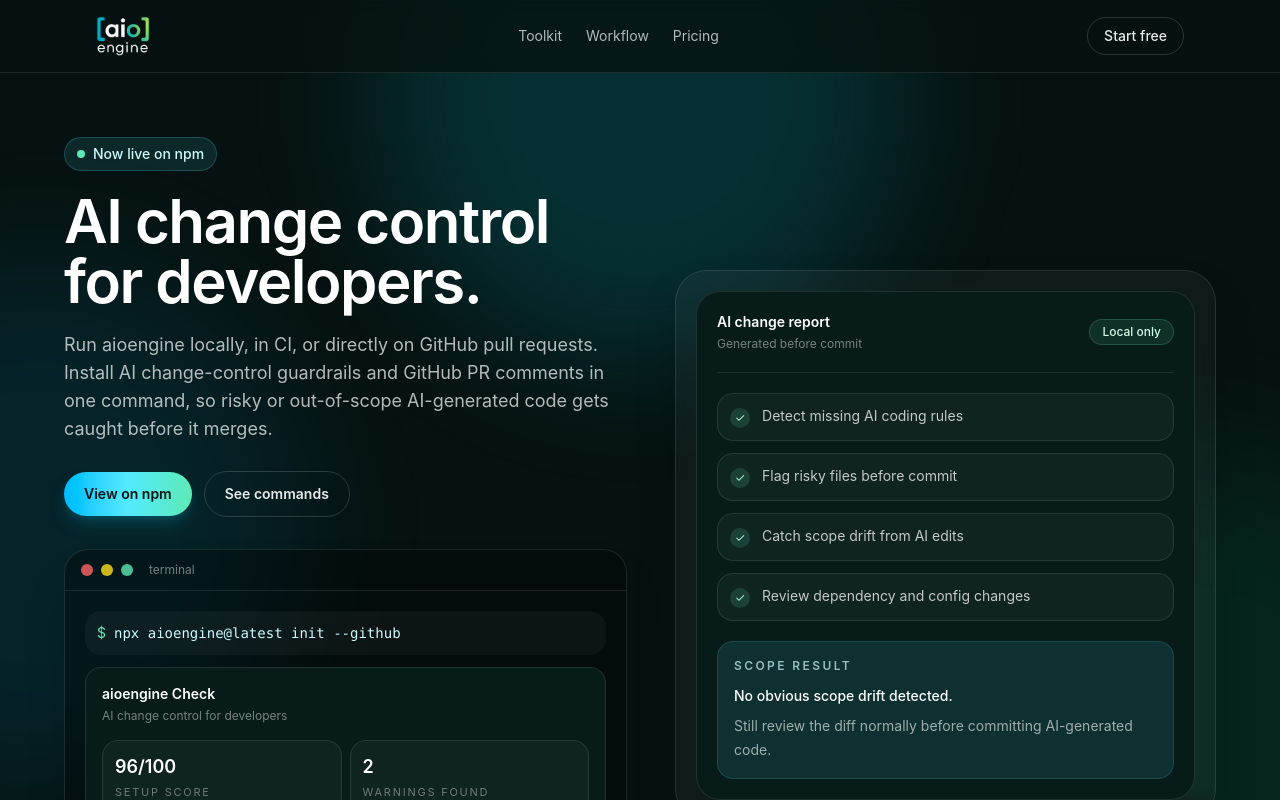
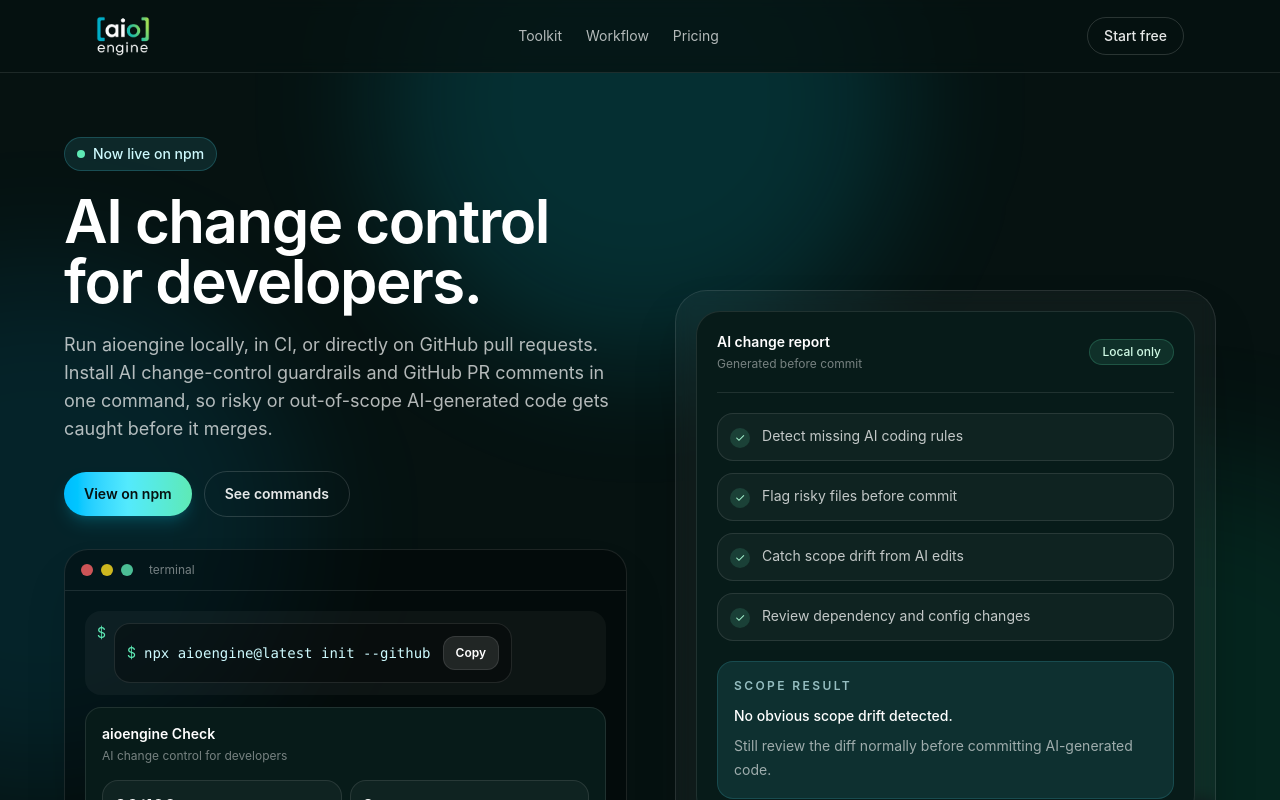
Before and after one commit to oliviaheninger-ux/aioengine, a Next.js app: page / in a window 1280 px wide. Shown: the top 800 px of the page. Built offline with nearby package versions, Linux system fonts and the light colour scheme.

Commit message:
Add copy command button to landing page

```diff
--- a/src/app/page.tsx
+++ b/src/app/page.tsx
@@ -1,5 +1,6 @@
 import { Logo } from "@/components/Logo";
 import { siteConfig } from "@/siteconfig";
+import { CopyCommand } from "@/components/CopyCommand";
 
 const checks = [
   "Detect missing AI coding rules",
@@ -216,9 +217,7 @@
               <div className="space-y-3 p-4 text-sm sm:p-5">
                 <div className="flex min-w-0 items-start gap-2 rounded-2xl bg-white/[0.04] p-3">
                   <span className="shrink-0 text-emerald-300">$</span>
-                  <code className="block min-w-0 overflow-x-auto whitespace-nowrap text-cyan-100">
-                    npx aioengine@latest init --github
-                  </code>
+                  <CopyCommand command="npx aioengine@latest init --github" />
                 </div>
 
                 <div className="rounded-2xl border border-white/10 bg-[#071b19] p-4">
--- /dev/null
+++ b/src/components/CopyCommand.tsx
@@ -0,0 +1,39 @@
+"use client";
+
+import { useState } from "react";
+
+export function CopyCommand({ command }: { command: string }) {
+  const [copied, setCopied] = useState(false);
+
+  async function copyCommand() {
+    try {
+      await navigator.clipboard.writeText(command);
+      setCopied(true);
+
+      window.setTimeout(() => {
+        setCopied(false);
+      }, 1600);
+    } catch {
+      setCopied(false);
+    }
+  }
+
+  return (
+    <div className="flex min-w-0 flex-col gap-3 rounded-2xl border border-white/10 bg-black/30 p-3 sm:flex-row sm:items-center sm:justify-between">
+      <div className="flex min-w-0 items-center gap-2">
+        <span className="shrink-0 text-emerald-300">$</span>
+        <code className="block min-w-0 overflow-x-auto whitespace-nowrap text-sm text-cyan-100">
+          {command}
+        </code>
+      </div>
+
+      <button
+        type="button"
+        onClick={copyCommand}
+        className="shrink-0 rounded-xl border border-white/10 bg-white/10 px-3 py-2 text-xs font-semibold text-white transition hover:bg-white/15"
+      >
+        {copied ? "Copied" : "Copy"}
+      </button>
+    </div>
+  );
+}
```
